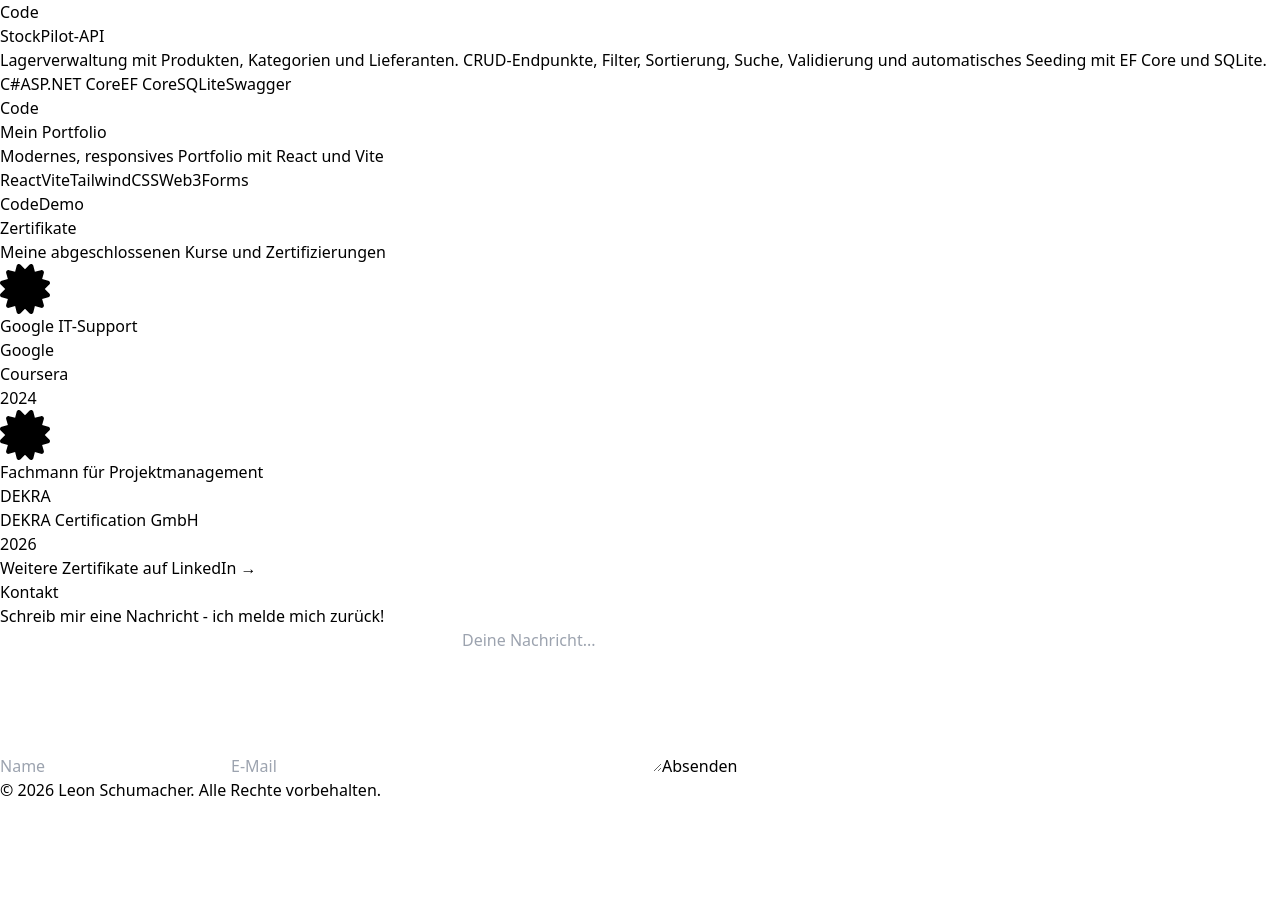
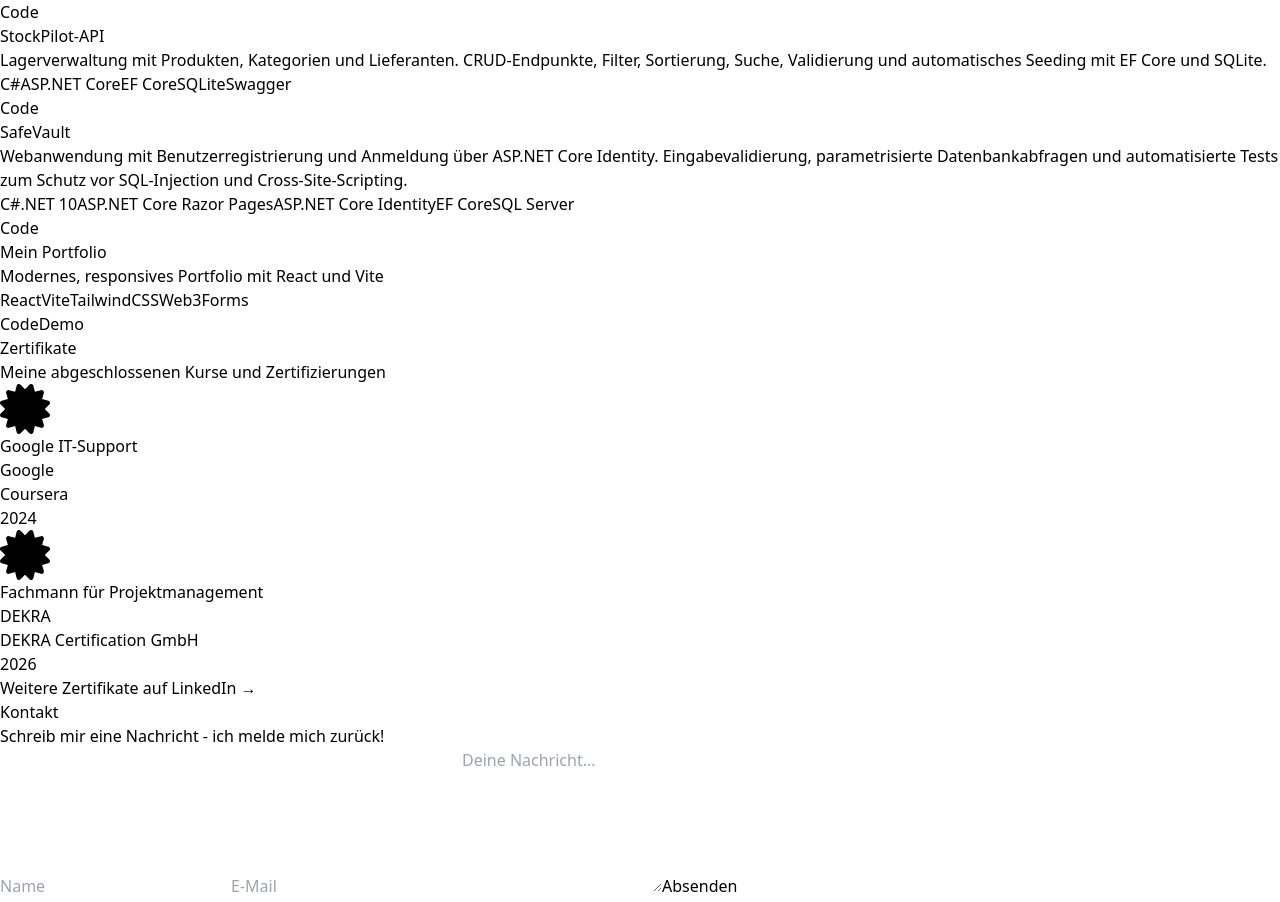
Before and after one commit to LSchumacher32/Portfolio, a React (Vite) app: page / in a window 1280 px wide. Shown: the part 1826-2728 px from the top of the page. Before the commit the page ends 2628 px from the top, so only its background shows below. Built offline with nearby package versions, Linux system fonts and the light colour scheme.

Commit message:
Add 'SafeVault' project to Projects component
Added a new project 'SafeVault' with details including description, technologies used, GitHub link, and demo link.

```diff
--- a/src/components/Projects.jsx
+++ b/src/components/Projects.jsx
@@ -16,6 +16,14 @@ const Projects = () => {
       description: 'Lagerverwaltung mit Produkten, Kategorien und Lieferanten. CRUD-Endpunkte, Filter, Sortierung, Suche, Validierung und automatisches Seeding mit EF Core und SQLite.',
       tech: ['C#', 'ASP.NET Core', 'EF Core', 'SQLite', 'Swagger'],
       github: 'https://github.com/LSchumacher32/stockpilot-api',
+      demo: '#',
+    },
+    {
+      id: 3,
+      title: 'SafeVault',
+      description: 'Webanwendung mit Benutzerregistrierung und Anmeldung über ASP.NET Core Identity. Eingabevalidierung, parametrisierte Datenbankabfragen und automatisierte Tests zum Schutz vor SQL-Injection und Cross-Site-Scripting.',
+      tech: ['C#', '.NET 10', 'ASP.NET Core Razor Pages', 'ASP.NET Core Identity', 'EF Core', 'SQL Server'],
+      github: 'https://github.com/LSchumacher32/SafeVault',
       demo: '#',
     },
     {
```
